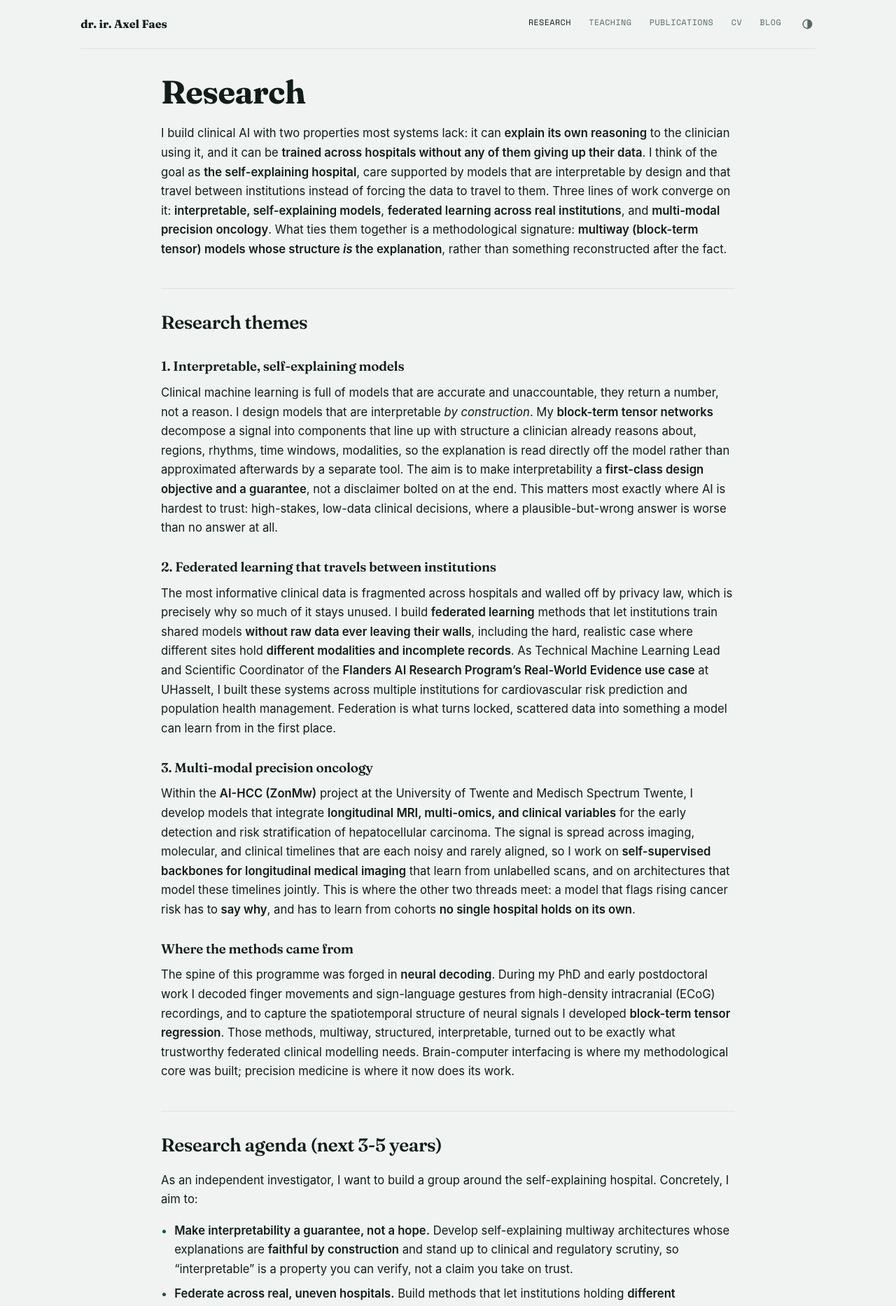
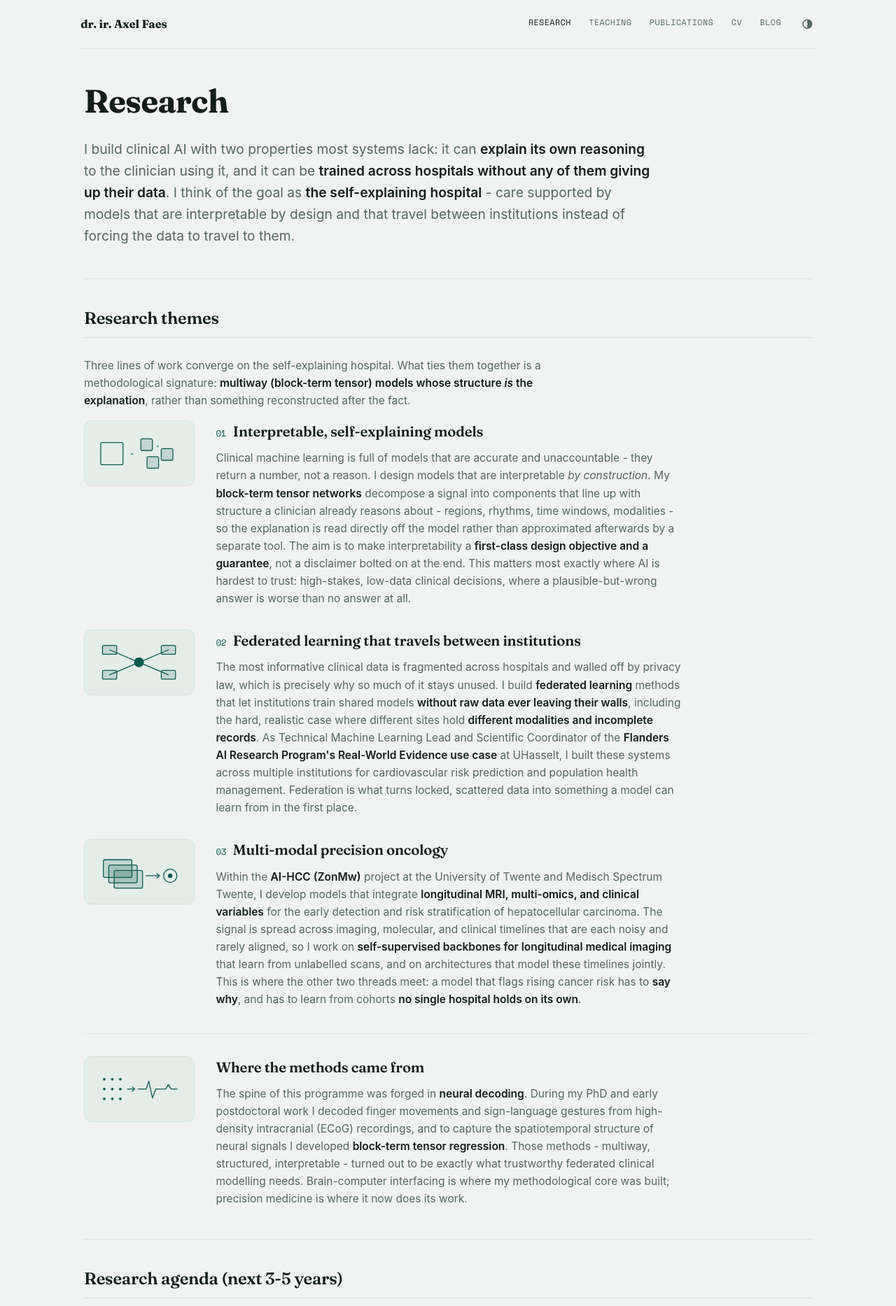
Before and after one commit to TheAxeC/theaxec.github.io, a Jekyll site: the page built from _pages/research.md, in a window 1280 px wide. Shown: the top 1867 px of the page at 70% size. Built offline with Jekyll 4.4.1, drawn with Linux system fonts in a browser that asks for light colours; some of the changed text lies outside the part shown.

Commit message:
Refactor research and teaching pages for improved structure and readability

```diff
--- a/_pages/research.md
+++ b/_pages/research.md
@@ -3,58 +3,80 @@ layout: page
 title: Research
 navbar_name: Research
 permalink: /research
+body_class: pubpage statement
 description: "Research statement of Dr. Axel Faes - self-explaining, interpretable AI and privacy-preserving federated learning that travels between hospitals, for precision oncology and trustworthy clinical decision support."
 keywords: "Axel Faes research, self-explaining AI, interpretable machine learning, federated learning, block-term tensor regression, precision oncology, hepatocellular carcinoma, trustworthy clinical AI, healthcare"
 ---
 
-# Research
+<h1>Research</h1>
 
-I build clinical AI with two properties most systems lack: it can **explain its own reasoning** to the clinician using it, and it can be **trained across hospitals without any of them giving up their data**. I think of the goal as **the self-explaining hospital**, care supported by models that are interpretable by design and that travel between institutions instead of forcing the data to travel to them. Three lines of work converge on it: **interpretable, self-explaining models**, **federated learning across real institutions**, and **multi-modal precision oncology**. What ties them together is a methodological signature: **multiway (block-term tensor) models whose structure *is* the explanation**, rather than something reconstructed after the fact.
+<p class="stmt-lede">I build clinical AI with two properties most systems lack: it can <strong>explain its own reasoning</strong> to the clinician using it, and it can be <strong>trained across hospitals without any of them giving up their data</strong>. I think of the goal as <strong>the self-explaining hospital</strong> - care supported by models that are interpretable by design and that travel between institutions instead of forcing the data to travel to them.</p>
 
-<!-- card -->
+<section class="stmt-sec">
+  <h2 class="psec-h">Research themes</h2>
+  <p>Three lines of work converge on the self-explaining hospital. What ties them together is a methodological signature: <strong>multiway (block-term tensor) models whose structure <em>is</em> the explanation</strong>, rather than something reconstructed after the fact.</p>
 
-## Research themes
+  <article class="stmt-theme">
+    <div class="pdia">{% include site/program-diagram.html key='tensor' %}</div>
+    <div>
+      <h3><span class="n">01</span> Interpretable, self-explaining models</h3>
+      <p>Clinical machine learning is full of models that are accurate and unaccountable - they return a number, not a reason. I design models that are interpretable <em>by construction</em>. My <strong>block-term tensor networks</strong> decompose a signal into components that line up with structure a clinician already reasons about - regions, rhythms, time windows, modalities - so the explanation is read directly off the model rather than approximated afterwards by a separate tool. The aim is to make interpretability a <strong>first-class design objective and a guarantee</strong>, not a disclaimer bolted on at the end. This matters most exactly where AI is hardest to trust: high-stakes, low-data clinical decisions, where a plausible-but-wrong answer is worse than no answer at all.</p>
+    </div>
+  </article>
 
-### 1. Interpretable, self-explaining models
+  <article class="stmt-theme">
+    <div class="pdia">{% include site/program-diagram.html key='federated' %}</div>
+    <div>
+      <h3><span class="n">02</span> Federated learning that travels between institutions</h3>
+      <p>The most informative clinical data is fragmented across hospitals and walled off by privacy law, which is precisely why so much of it stays unused. I build <strong>federated learning</strong> methods that let institutions train shared models <strong>without raw data ever leaving their walls</strong>, including the hard, realistic case where different sites hold <strong>different modalities and incomplete records</strong>. As Technical Machine Learning Lead and Scientific Coordinator of the <strong>Flanders AI Research Program's Real-World Evidence use case</strong> at UHasselt, I built these systems across multiple institutions for cardiovascular risk prediction and population health management. Federation is what turns locked, scattered data into something a model can learn from in the first place.</p>
+    </div>
+  </article>
 
-Clinical machine learning is full of models that are accurate and unaccountable, they return a number, not a reason. I design models that are interpretable *by construction*. My **block-term tensor networks** decompose a signal into components that line up with structure a clinician already reasons about, regions, rhythms, time windows, modalities, so the explanation is read directly off the model rather than approximated afterwards by a separate tool. The aim is to make interpretability a **first-class design objective and a guarantee**, not a disclaimer bolted on at the end. This matters most exactly where AI is hardest to trust: high-stakes, low-data clinical decisions, where a plausible-but-wrong answer is worse than no answer at all.
+  <article class="stmt-theme">
+    <div class="pdia">{% include site/program-diagram.html key='hcc' %}</div>
+    <div>
+      <h3><span class="n">03</span> Multi-modal precision oncology</h3>
+      <p>Within the <strong>AI-HCC (ZonMw)</strong> project at the University of Twente and Medisch Spectrum Twente, I develop models that integrate <strong>longitudinal MRI, multi-omics, and clinical variables</strong> for the early detection and risk stratification of hepatocellular carcinoma. The signal is spread across imaging, molecular, and clinical timelines that are each noisy and rarely aligned, so I work on <strong>self-supervised backbones for longitudinal medical imaging</strong> that learn from unlabelled scans, and on architectures that model these timelines jointly. This is where the other two threads meet: a model that flags rising cancer risk has to <strong>say why</strong>, and has to learn from cohorts <strong>no single hospital holds on its own</strong>.</p>
+    </div>
+  </article>
 
-### 2. Federated learning that travels between institutions
+  <div class="stmt-origin">
+    <div class="pdia">{% include site/program-diagram.html key='eeg' %}</div>
+    <div>
+      <h3>Where the methods came from</h3>
+      <p>The spine of this programme was forged in <strong>neural decoding</strong>. During my PhD and early postdoctoral work I decoded finger movements and sign-language gestures from high-density intracranial (ECoG) recordings, and to capture the spatiotemporal structure of neural signals I developed <strong>block-term tensor regression</strong>. Those methods - multiway, structured, interpretable - turned out to be exactly what trustworthy federated clinical modelling needs. Brain-computer interfacing is where my methodological core was built; precision medicine is where it now does its work.</p>
+    </div>
+  </div>
+</section>
 
-The most informative clinical data is fragmented across hospitals and walled off by privacy law, which is precisely why so much of it stays unused. I build **federated learning** methods that let institutions train shared models **without raw data ever leaving their walls**, including the hard, realistic case where different sites hold **different modalities and incomplete records**. As Technical Machine Learning Lead and Scientific Coordinator of the **Flanders AI Research Program's Real-World Evidence use case** at UHasselt, I built these systems across multiple institutions for cardiovascular risk prediction and population health management. Federation is what turns locked, scattered data into something a model can learn from in the first place.
+<section class="stmt-sec">
+  <h2 class="psec-h">Research agenda (next 3-5 years)</h2>
+  <p>As an independent investigator, I want to build a group around the self-explaining hospital. Concretely, I aim to:</p>
+  <ul class="stmt-agenda">
+    <li><strong>Make interpretability a guarantee, not a hope.</strong> Develop self-explaining multiway architectures whose explanations are <strong>faithful by construction</strong> and stand up to clinical and regulatory scrutiny, so "interpretable" is a property you can verify, not a claim you take on trust.</li>
+    <li><strong>Federate across real, uneven hospitals.</strong> Build methods that let institutions holding <strong>different modalities and incomplete data</strong> train models which genuinely travel between them, moving from simulated silos to prospective, cross-border deployment.</li>
+    <li><strong>Carry multi-modal oncology to the clinic.</strong> Extend the HCC work from retrospective benchmarks to <strong>prospective, clinically embedded validation</strong>, and to further oncological and cardiovascular indications, in direct partnership with hospitals.</li>
+    <li><strong>Sustain open, reusable infrastructure.</strong> Keep building the open-source tooling (below) that lets life scientists and clinicians actually use these methods, because reproducible infrastructure is how a method reaches the bedside.</li>
+  </ul>
+</section>
 
-### 3. Multi-modal precision oncology
+<section class="stmt-sec">
+  <h2 class="psec-h">Funding, projects &amp; open science</h2>
+  <p><strong>Grants and projects.</strong> My research has been supported by, and I have contributed to, competitively funded programmes including an <strong>FWO Fundamental Research grant</strong> (doctoral project on finger-movement decoding), the <strong>Flanders AI Research Program - Real-World Evidence use case</strong> (Scientific Coordinator, ~10 researchers across 4 institutions), <strong>ELIXIR Belgium</strong> (consortium partner, federated health-data re-use), and the <strong>AI-HCC (ZonMw)</strong> project at the University of Twente. I was also selected, ranked 4th among international contractors, for the <strong>European Food Safety Authority (EFSA) Framework Contract</strong> in statistical and epidemiological analysis.</p>
 
-Within the **AI-HCC (ZonMw)** project at the University of Twente and Medisch Spectrum Twente, I develop models that integrate **longitudinal MRI, multi-omics, and clinical variables** for the early detection and risk stratification of hepatocellular carcinoma. The signal is spread across imaging, molecular, and clinical timelines that are each noisy and rarely aligned, so I work on **self-supervised backbones for longitudinal medical imaging** that learn from unlabelled scans, and on architectures that model these timelines jointly. This is where the other two threads meet: a model that flags rising cancer risk has to **say why**, and has to learn from cohorts **no single hospital holds on its own**.
+  <div class="stmt-sub">Open-source software</div>
+  <p>I believe methods should ship as usable tools. I author or contribute to:</p>
+  <ul class="stmt-list">
+    <li><strong><a href="https://github.com/UHasselt-BiomedicalDataSciences/federated-learning-toolkit" target="_blank" rel="noopener">FLkit</a></strong> - a community federated-learning toolkit helping life scientists apply privacy-preserving methods to decentralised, sensitive data (contributor).</li>
+    <li><strong><a href="https://github.com/TheAxeC/block-term-tensor-regression" target="_blank" rel="noopener">Block-Term Tensor Regression (BTTR)</a></strong> - a documented Python package making interpretable tensor regression reproducible for neuroscience and beyond.</li>
+    <li><strong><a href="https://github.com/TheAxeC/federated-learning-tutorial" target="_blank" rel="noopener">Federated Learning Tutorial</a></strong> - a step-by-step research tutorial lowering the entry barrier for newcomers.</li>
+  </ul>
 
-### Where the methods came from
+  <div class="stmt-sub">Collaborations</div>
+  <p>My work is inherently multi-institutional, spanning the University of Twente, UHasselt, KU Leuven, Medisch Spectrum Twente, the University of Antwerp, and VIB.</p>
+</section>
 
-The spine of this programme was forged in **neural decoding**. During my PhD and early postdoctoral work I decoded finger movements and sign-language gestures from high-density intracranial (ECoG) recordings, and to capture the spatiotemporal structure of neural signals I developed **block-term tensor regression**. Those methods, multiway, structured, interpretable, turned out to be exactly what trustworthy federated clinical modelling needs. Brain-computer interfacing is where my methodological core was built; precision medicine is where it now does its work.
-
-<!-- card -->
-
-## Research agenda (next 3-5 years)
-
-As an independent investigator, I want to build a group around the self-explaining hospital. Concretely, I aim to:
-
-- **Make interpretability a guarantee, not a hope.** Develop self-explaining multiway architectures whose explanations are **faithful by construction** and stand up to clinical and regulatory scrutiny, so "interpretable" is a property you can verify, not a claim you take on trust.
-- **Federate across real, uneven hospitals.** Build methods that let institutions holding **different modalities and incomplete data** train models which genuinely travel between them, moving from simulated silos to prospective, cross-border deployment.
-- **Carry multi-modal oncology to the clinic.** Extend the HCC work from retrospective benchmarks to **prospective, clinically embedded validation**, and to further oncological and cardiovascular indications, in direct partnership with hospitals.
-- **Sustain open, reusable infrastructure.** Keep building the open-source tooling (below) that lets life scientists and clinicians actually use these methods, because reproducible infrastructure is how a method reaches the bedside.
-
-<!-- card -->
-
-## Funding, projects & open science
-
-**Grants and projects.** My research has been supported by, and I have contributed to, competitively funded programmes including an **FWO Fundamental Research grant** (doctoral project on finger-movement decoding), the **Flanders AI Research Program - Real-World Evidence use case** (Scientific Coordinator, ~10 researchers across 4 institutions), **ELIXIR Belgium** (consortium partner, federated health-data re-use), and the **AI-HCC (ZonMw)** project at the University of Twente. I was also selected, ranked 4th among international contractors, for the **European Food Safety Authority (EFSA) Framework Contract** in statistical and epidemiological analysis.
-
-**Open-source software.** I believe methods should ship as usable tools. I author or contribute to:
-
-- **[FLkit](https://github.com/UHasselt-BiomedicalDataSciences/federated-learning-toolkit)**, a community federated-learning toolkit helping life scientists apply privacy-preserving methods to decentralised, sensitive data (contributor).
-- **[Block-Term Tensor Regression (BTTR)](https://github.com/TheAxeC/block-term-tensor-regression)**, a documented Python package making interpretable tensor regression reproducible for neuroscience and beyond.
-- **[Federated Learning Tutorial](https://github.com/TheAxeC/federated-learning-tutorial)**, a step-by-step research tutorial lowering the entry barrier for newcomers.
-
-**Collaborations.** My work is inherently multi-institutional, spanning the University of Twente, UHasselt, KU Leuven, Medisch Spectrum Twente, the University of Antwerp, and VIB.
-
-<a href="/publications" class="btn btn-outline-primary mt-3">Browse publications &rarr;</a>
-<a href="/cv.pdf" class="btn btn-outline-primary mt-3">View full CV &rarr;</a>
+<div class="stmt-cta">
+  <a class="btn" href="{{ '/publications' | relative_url }}">Browse publications &rarr;</a>
+  <a class="btn" href="{{ '/cv.pdf' | relative_url }}" target="_blank" rel="noopener">View full CV &rarr;</a>
+</div>
--- a/assets/css/site.css
+++ b/assets/css/site.css
@@ -116,6 +116,38 @@ nav .links a.active{color:var(--ink)}
 .pubpage h1{font-family:var(--disp);font-weight:700;font-size:2.9rem;letter-spacing:-.012em;margin-bottom:.7rem}
 .pub-intro{color:var(--muted);max-width:62ch;margin-bottom:1.5rem;font-size:1.02rem}
 .pub-intro a{color:var(--accent);border-bottom:1px solid var(--accent-soft)}
+
+/* ---- research / teaching statement pages ---- */
+.statement h1{font-family:var(--disp);font-weight:700;font-size:2.9rem;letter-spacing:-.012em;margin-bottom:1rem}
+.stmt-lede{font-size:1.2rem;line-height:1.5;color:var(--ink);max-width:60ch;margin:0}
+.stmt-lede strong{font-weight:600}
+.stmt-sec{margin-top:2.8rem;padding-top:2.3rem;border-top:1px solid var(--line)}
+.stmt-sec>.psec-h{margin-bottom:1.7rem}
+.statement p{color:var(--muted);line-height:1.62;max-width:68ch;margin:0 0 1rem}
+.statement p strong{color:var(--ink);font-weight:600}
+.statement a{color:var(--accent)}
+.stmt-theme,.stmt-origin{display:grid;grid-template-columns:158px 1fr;gap:1.9rem;align-items:start;margin-bottom:2rem}
+.stmt-theme:last-child{margin-bottom:0}
+.stmt-theme .pdia,.stmt-origin .pdia{height:94px;position:sticky;top:1.4rem}
+.stmt-theme h3,.stmt-origin h3{font-family:var(--disp);font-weight:600;font-size:1.28rem;letter-spacing:-.01em;margin:0 0 .55rem;display:flex;align-items:baseline;gap:.6rem}
+.stmt-theme h3 .n{font-family:var(--mono);font-size:.78rem;color:var(--accent);font-weight:400}
+.stmt-theme p:last-child,.stmt-origin p:last-child{margin-bottom:0}
+.stmt-origin{margin-top:2.2rem;padding-top:2rem;border-top:1px dashed var(--line)}
+.stmt-agenda{list-style:none;display:grid;gap:1.05rem;margin:0;padding:0}
+.stmt-agenda li{padding-left:1.45rem;position:relative;color:var(--muted);line-height:1.55;max-width:72ch}
+.stmt-agenda li::before{content:"";position:absolute;left:0;top:.5em;width:8px;height:8px;background:var(--accent);border-radius:2px}
+.stmt-agenda li strong{color:var(--ink);font-weight:600}
+.stmt-list{list-style:none;margin:.5rem 0 0;padding:0;display:grid;gap:.85rem}
+.stmt-list li{padding-left:1.4rem;position:relative;color:var(--muted);line-height:1.5;max-width:74ch}
+.stmt-list li::before{content:"\2192";position:absolute;left:0;color:var(--accent)}
+.stmt-list li strong{color:var(--ink);font-weight:600}
+.stmt-sub{font-family:var(--disp);font-weight:600;font-size:1.12rem;letter-spacing:-.01em;margin:1.8rem 0 .3rem}
+.stmt-table{width:100%;border-collapse:collapse;margin-top:.4rem;font-size:.95rem}
+.stmt-table th{text-align:left;font-family:var(--mono);font-size:.68rem;text-transform:uppercase;letter-spacing:.05em;color:var(--muted);font-weight:400;padding:.55rem .8rem .55rem 0;border-bottom:1px solid var(--line)}
+.stmt-table td{padding:.7rem .8rem .7rem 0;border-bottom:1px solid var(--line);color:var(--muted);vertical-align:top;line-height:1.4}
+.stmt-table td strong{color:var(--ink);font-weight:600}
+.stmt-cta{margin-top:2.6rem;padding-top:1.9rem;border-top:1px solid var(--line);display:flex;gap:1rem;flex-wrap:wrap}
+.stmt-cta .btn{margin-bottom:0}
 .btn{display:inline-flex;align-items:center;gap:.4rem;font-family:var(--mono);font-size:.73rem;text-transform:uppercase;letter-spacing:.04em;border:1px solid var(--accent);color:var(--accent);padding:.5rem .9rem;border-radius:8px;transition:.18s;margin-bottom:1.4rem}
 .btn:hover{background:var(--accent);color:#fff}
 .btn svg{width:1em;height:1em;flex:0 0 auto}
@@ -228,6 +260,8 @@ nav .links a.active{color:var(--ink)}
   .pdiacol{display:flex;align-items:center;gap:.9rem}
   .pdia{height:54px;width:100px;flex:0 0 auto}
   .pdia-label,.pdia-tags{margin-top:0}
+  .stmt-theme,.stmt-origin{grid-template-columns:1fr;gap:.9rem}
+  .stmt-theme .pdia,.stmt-origin .pdia{position:static;height:64px;width:118px}
   .cv-item{grid-template-columns:1fr;gap:.25rem}.cv-when{padding-top:0}
   .page .postlist a.postrow{flex-direction:column;gap:.3rem}.postrow .pdate{min-width:0}
 }
```
Also changed, not shown: _pages/teaching.md (+55 -48 lines).
